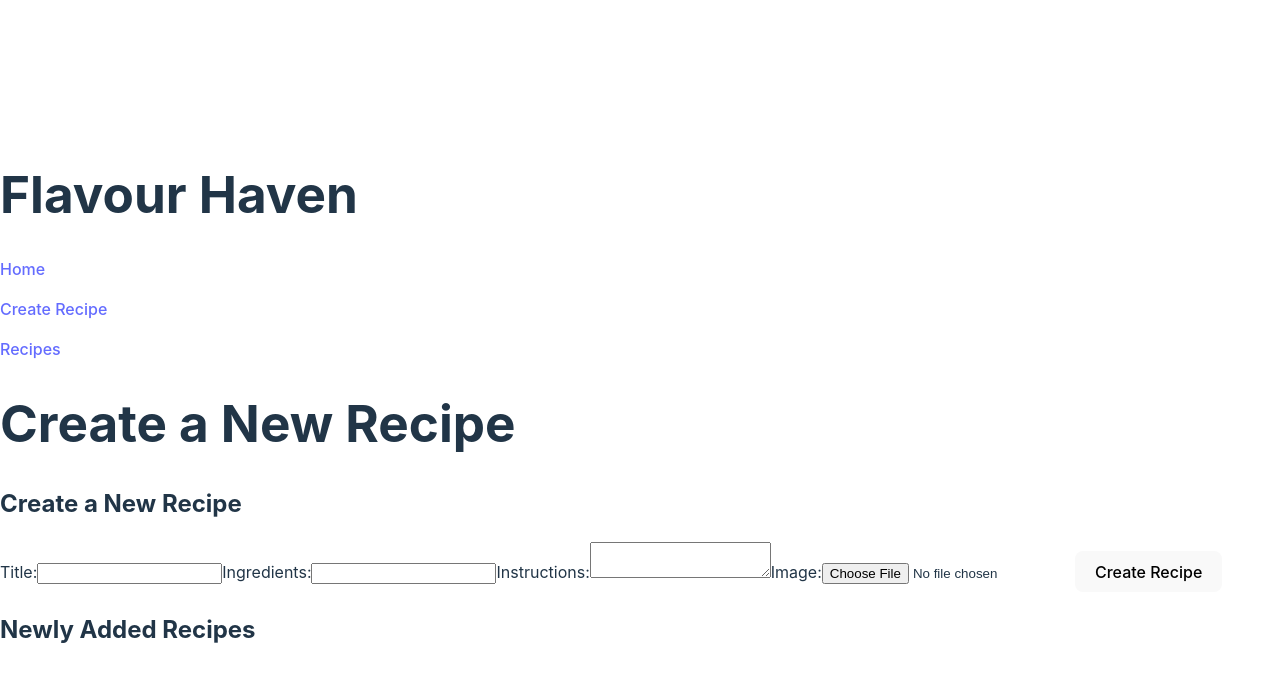
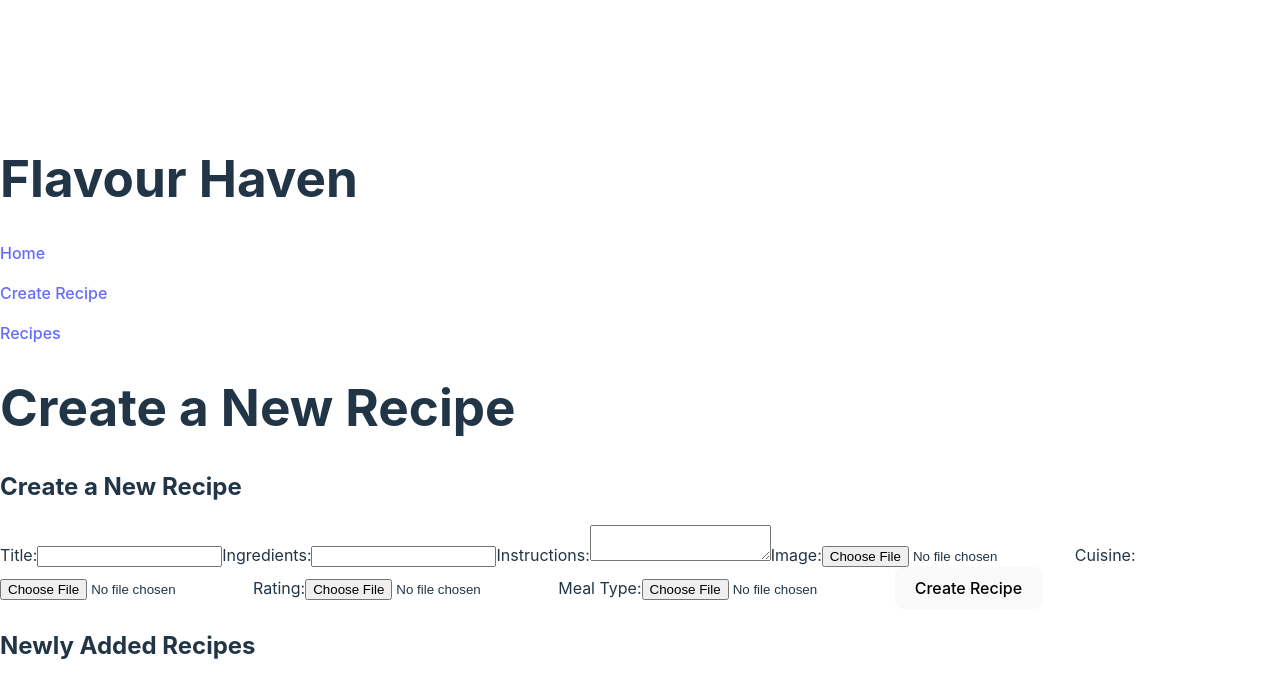
Before and after one commit to Vinnn3/Flavor-Haven, a React (Vite) app: page /create-recipe in a window 1280 px wide. Shown: the top 698 px of the page. Built offline with nearby package versions, Linux system fonts and the light colour scheme.

Commit message:
fix:Recipe-card,RecipeForm

```diff
--- a/src/App.jsx
+++ b/src/App.jsx
@@ -2,8 +2,6 @@ import React from 'react';
 import './index.css';
 import { Outlet } from 'react-router-dom'
 import Navigation from './Components/NavBar';
-
-
 
 const App = () => {
   return (
--- a/src/Components/RecipeCard.jsx
+++ b/src/Components/RecipeCard.jsx
@@ -11,9 +11,11 @@ const RecipeCard = ({ recipe }) => {
           <li key={ingredient}>{ingredient}</li>
         ))}
       </ul>
-      <p>{recipe.instructions}</p>
+      <p>Instructions:{recipe.instructions}</p>
+      <p>Cuisine:{recipe.cuisine}</p>
+      <p>Meal-Type:{recipe.mealType}</p>
+      <p>Rating: {recipe.rating}</p>
       <img src={recipe.image} alt={recipe.name} style={{ width: '15%', height: 'auto' }} />
-
     </div>
   );
 };
--- a/src/Components/RecipeForm.jsx
+++ b/src/Components/RecipeForm.jsx
@@ -6,6 +6,9 @@ const RecipeForm = () => {
   const [ingredients, setIngredients] = useState([]);
   const [instructions, setInstructions] = useState('');
   const [image, setImage] = useState(null);
+  const [cuisine, setCuisine] = useState('');
+  const [rating , setRating] = useState('');
+  const [mealType, setMealType] = useState('');
 
   const handleSubmit = (e) => {
     e.preventDefault();
@@ -19,7 +22,11 @@ const newRecipe = {
   name,
   ingredients,
   instructions,
+  cuisine,
+  rating,
+  mealType,
   image: imageUrl,
+
 };
 
 fetch('http://localhost:3000/recipes', {
@@ -38,6 +45,9 @@ setTitle('');
 setIngredients([]);
 setInstructions('');
 setImage(null);
+setCuisine('');
+setRating('');
+setMealType('');
   };
 
   return (
@@ -71,6 +81,24 @@ setImage(null);
             type="file"
             onChange={e => setImage(e.target.files[0])} />
         </label>
+        <label>
+          Cuisine:
+          <input
+            type="file"
+            onChange={e => setCuisine(e.target.files[0])} />
+        </label>
+        <label>
+          Rating:
+          <input
+            type="file"
+            onChange={e => setRating(e.target.files[0])} />
+        </label>
+        <label>
+          Meal Type:
+          <input
+            type="file"
+            onChange={e => setMealType(e.target.files[0])} />
+        </label>
         <button type="submit">Create Recipe</button>
       </form>
 
@@ -81,6 +109,9 @@ setImage(null);
         <h3>{recipe.name}</h3>
         <p><strong>Ingredients:</strong> {recipe.ingredients.join(', ')}</p>
         <p><strong>Instructions:</strong> {recipe.instructions}</p>
+        <p><strong>Cuisine:</strong> {recipe.cuisine}</p>
+        <p><strong>Rating:</strong> {recipe.rating}</p>
+        <p><strong>Meal Type:</strong> {recipe.mealType}</p>
         {recipe.image && <img src={recipe.image} alt={recipe.name} style={{ width: '200px' }} />}
       </li>
     ))}
```
